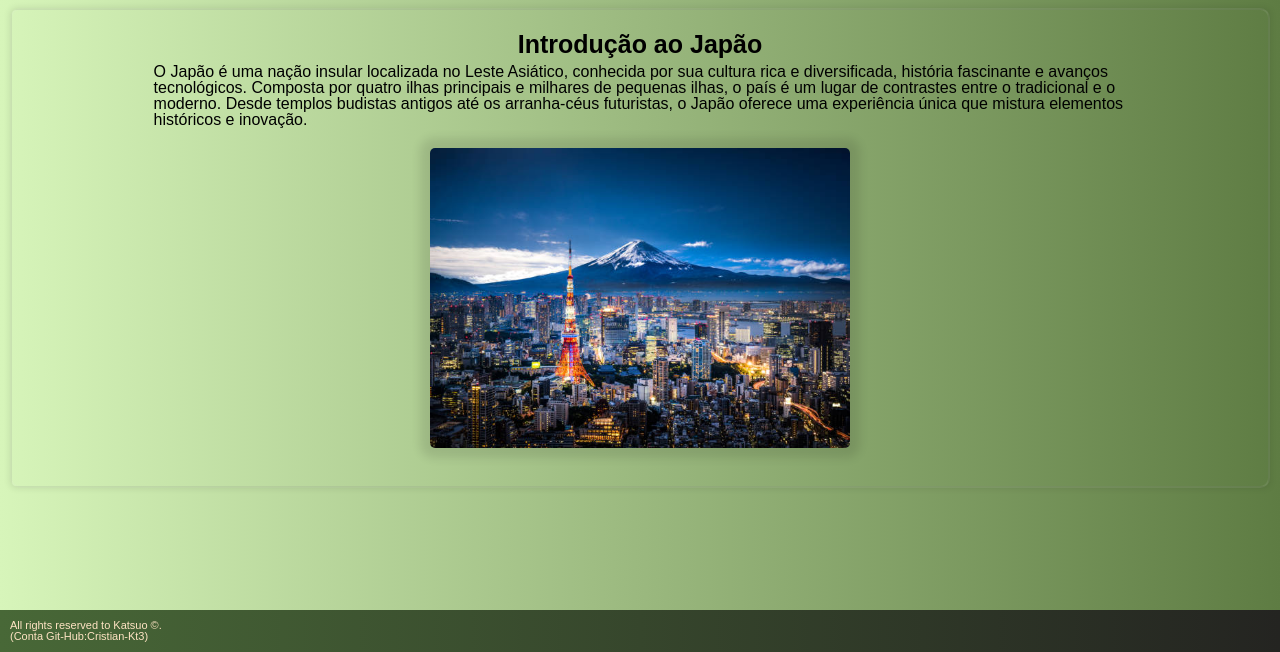
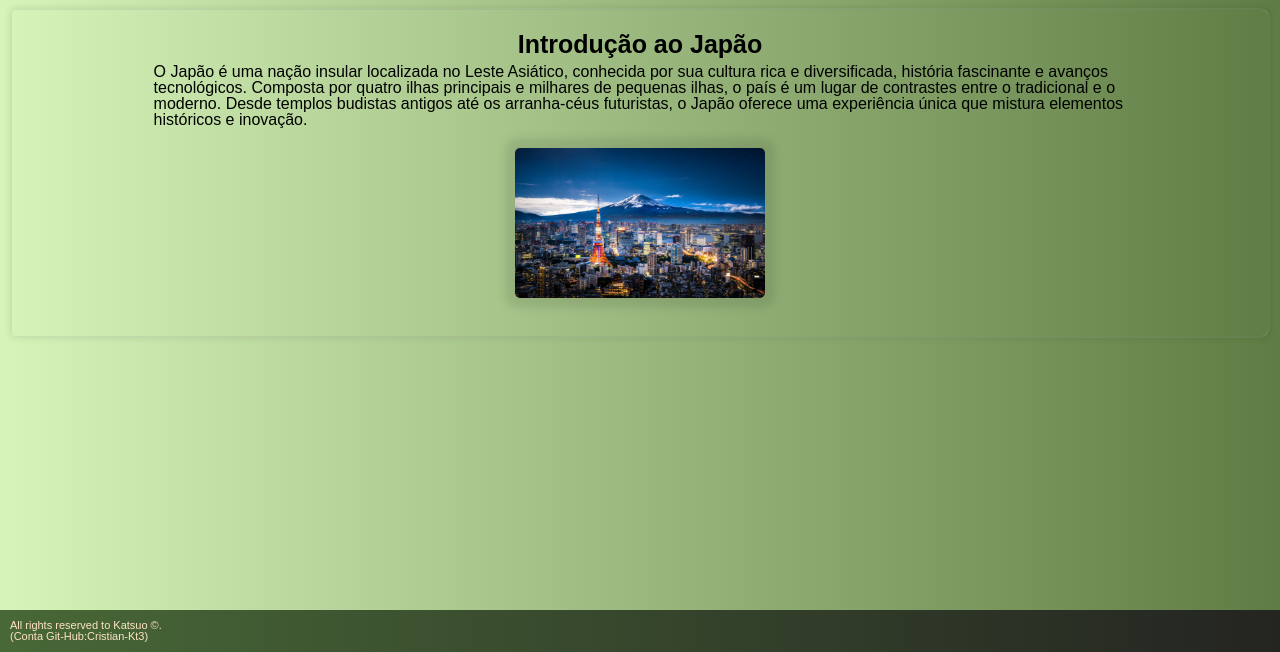
Before and after one commit to Cristian-Kt3/Japao-Curiosidades, a plain HTML site: page index.html in a window 1280 px wide. Shown: the part 148-800 px from the top of the page. Drawn offline with Linux system fonts and the light colour scheme.

Commit message:
Update main-content.css

```diff
--- a/styles/main-content.css
+++ b/styles/main-content.css
@@ -30,10 +30,8 @@
 
 img{
     margin: 15px;
-    width: 420px;
-    max-width: 420px;
-    min-width: 80px;
-    height: 300px;
+    width: 250px;
+    height: 150px;
     border-radius: 5px;
     box-shadow: 0px 0px 10px 10px rgba(0,0,0, 0.1);
 }
```
